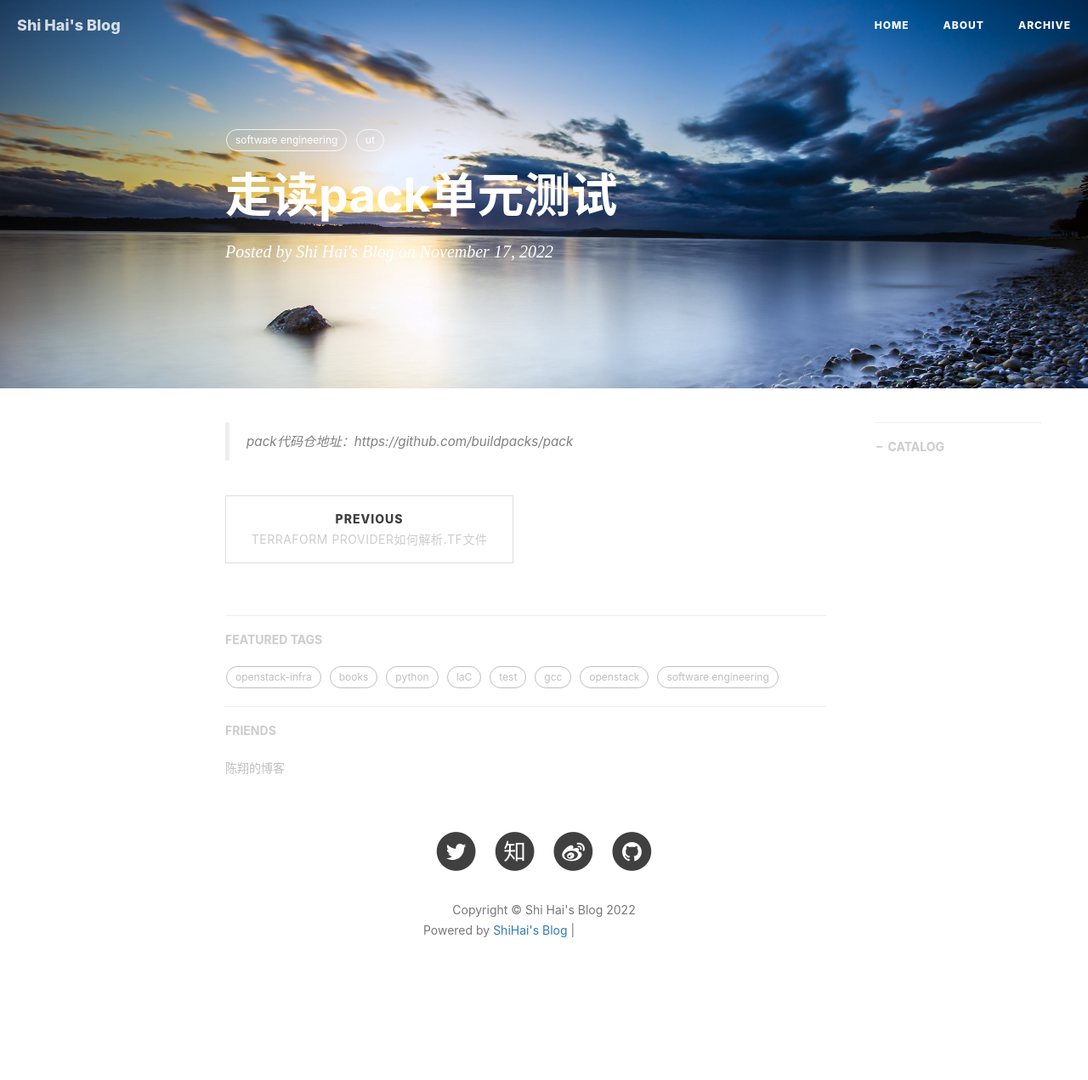
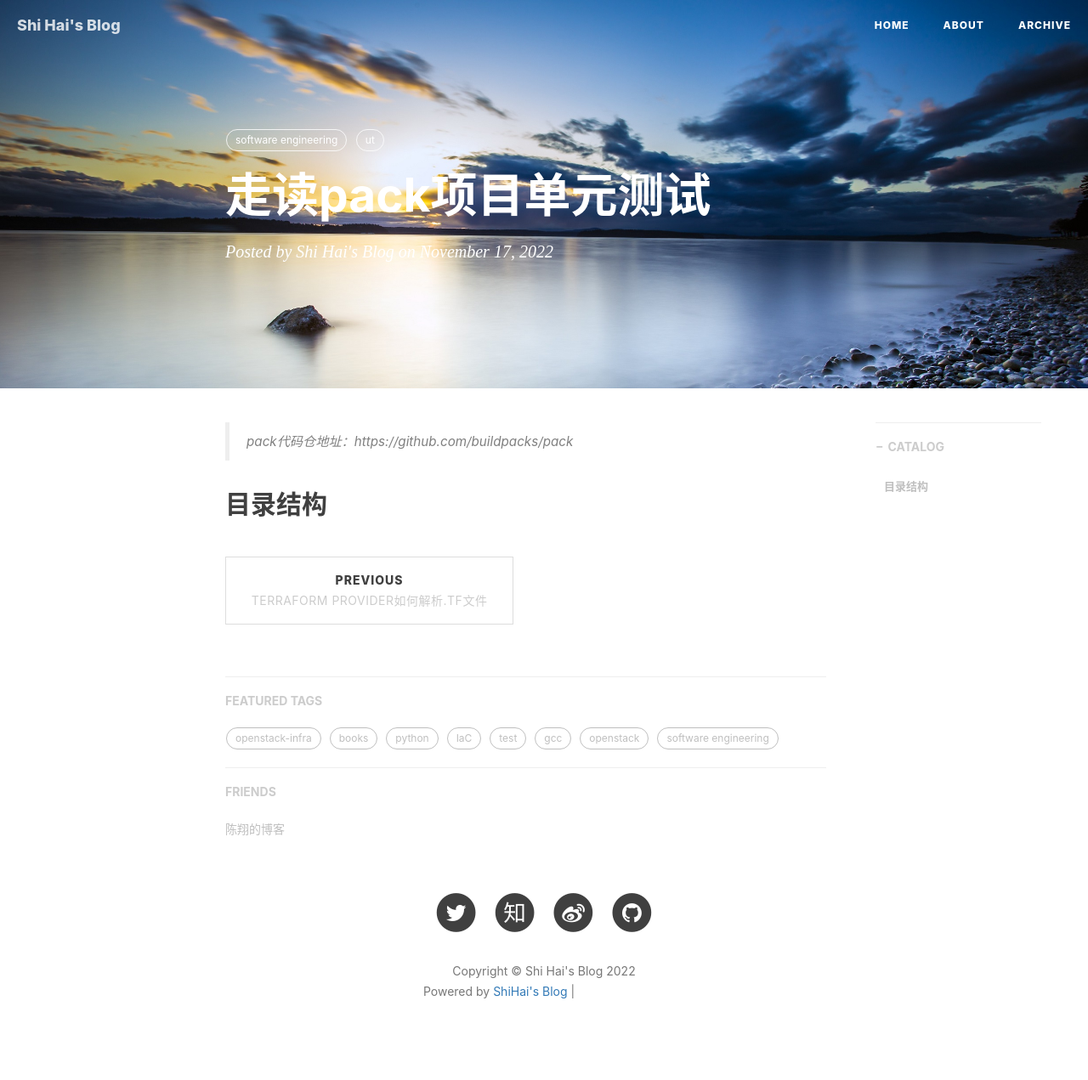
Before and after one commit to shihai1991/shihai1991.github.io, a Jekyll site: the page built from _posts/2022-11-17-pack单元测试走读学习.md, in a window 1280 px wide. Shown: the whole page at 85% size. Built offline with Jekyll 4.4.1, drawn with Linux system fonts in a browser that asks for light colours; nearby versions of some CDN libraries; comment, search, counter and statistics services are not loaded; before the commit the page ends 1199 px from its top, so only the background shows below that; grey boxes are pictures that could not be loaded.

Commit message:
Update 2022-11-17-pack单元测试走读学习.md

```diff
--- a/_posts/2022-11-17-pack单元测试走读学习.md
+++ b/_posts/2022-11-17-pack单元测试走读学习.md
@@ -1,6 +1,6 @@
 ---
 layout: post
-title: 走读pack单元测试
+title: 走读pack项目单元测试
 category: ut
 catalog: true
 published: true
@@ -12,3 +12,5 @@ excerpt: 刚接触golang语言不久，项目中有大量文件读写渲染过
 ---
 
 > pack代码仓地址：https://github.com/buildpacks/pack
+
+## 目录结构
```
